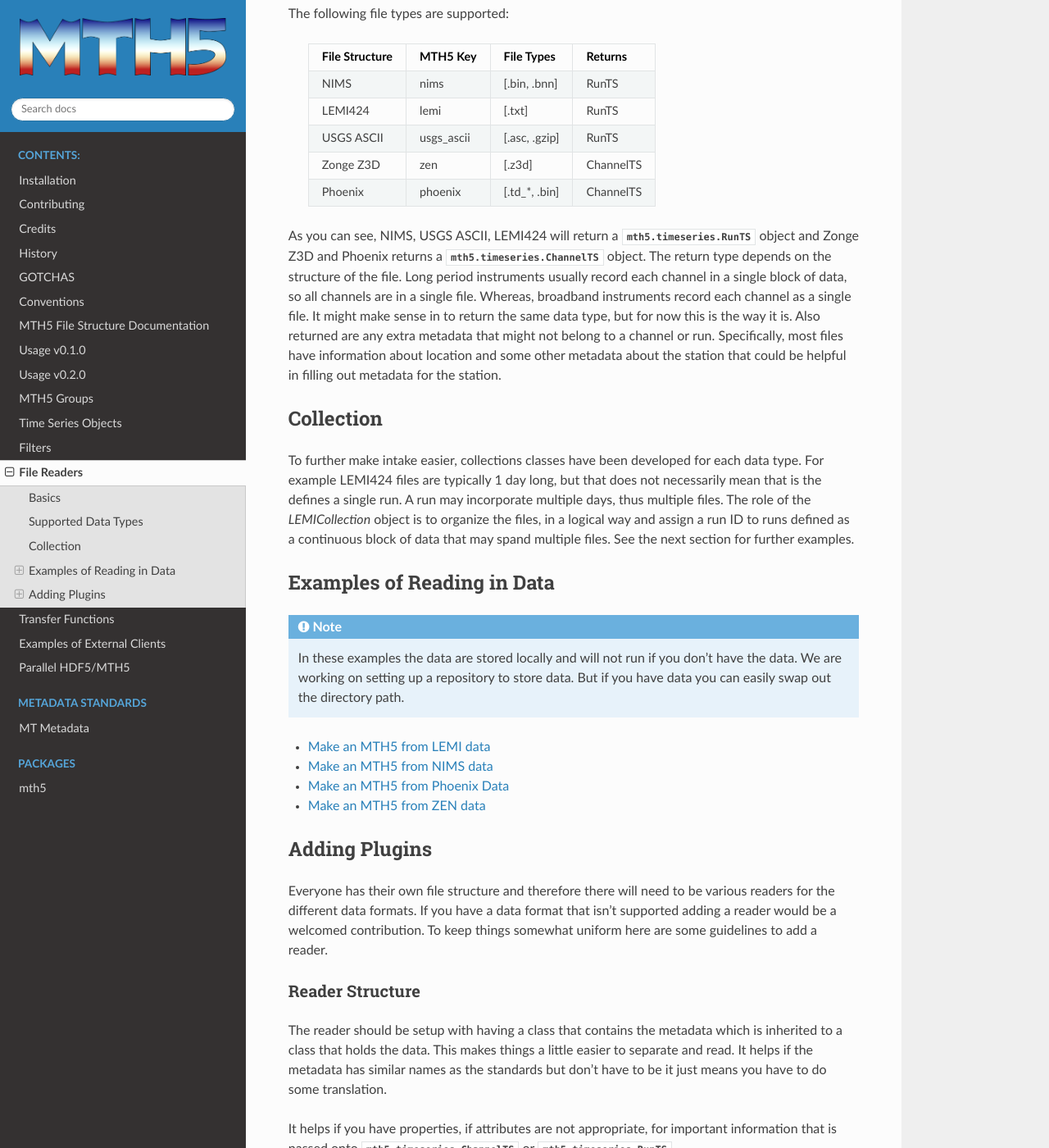
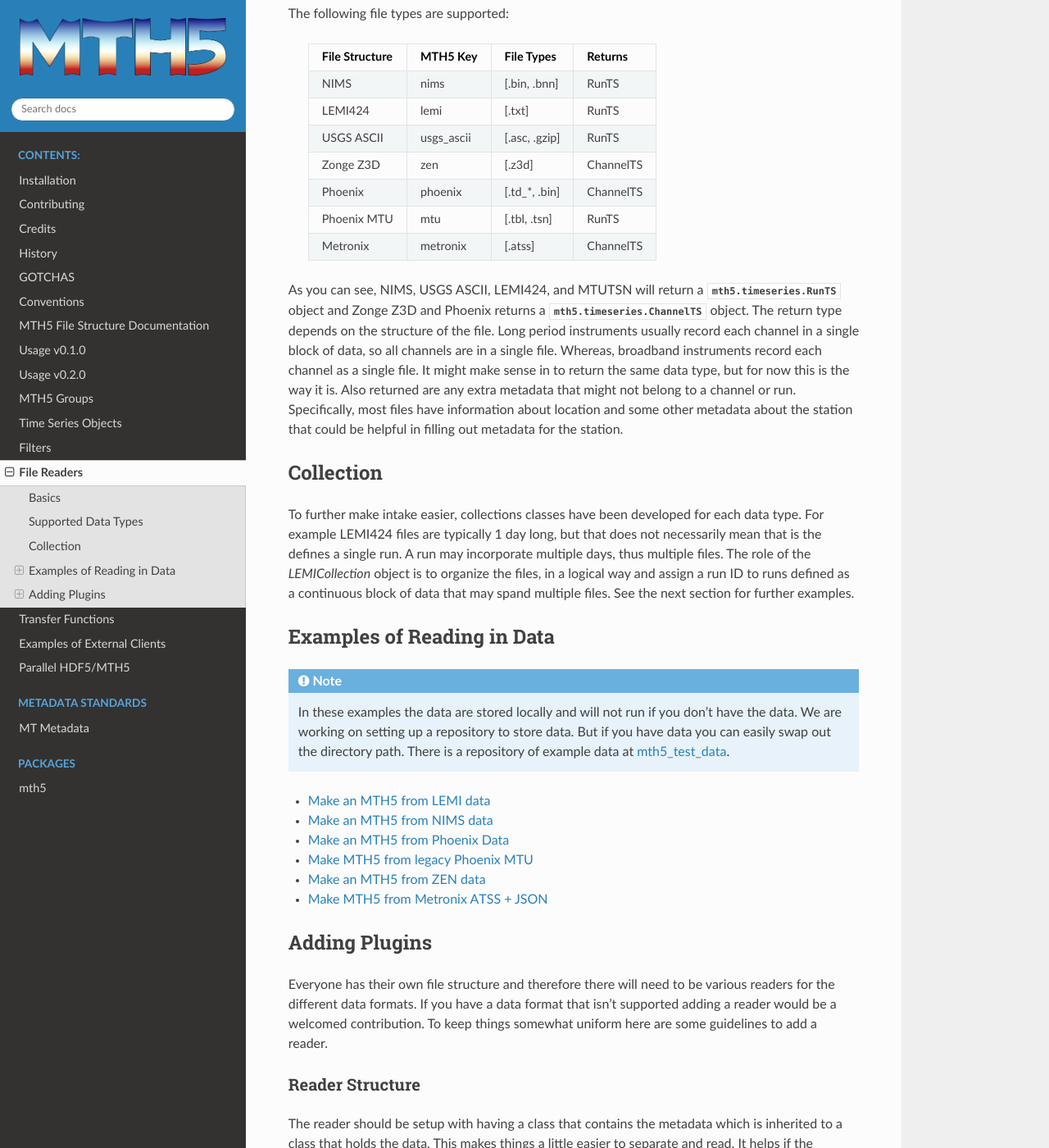
Before and after one commit to kujaku11/mth5, a Sphinx documentation site: the page built from docs/source/file_readers.rst, in a window 1280 px wide and 1400 px high, scrolled down 535 px. Shown: the whole window at 82% size. Built offline with Sphinx 7.4.7 and the Read the Docs theme 3.1.0, drawn with Linux system fonts in a browser that asks for light colours; formulas are drawn with MathJax 3; pages that are not in the unit, such as notebooks, are missing from menus; the version number is read from the project's files by our own code.

Commit message:
updating documentation

```diff
--- a/docs/conf.py
+++ b/docs/conf.py
@@ -117,7 +117,6 @@
 html_logo = "source/images/mth5_logo.png"
 html_theme_options = {
     "logo_only": True,
-    "display_version": True,
 }
 
 intersphinx_mapping = {
--- a/docs/source/file_readers.rst
+++ b/docs/source/file_readers.rst
@@ -27,9 +27,11 @@
 	USGS ASCII      usgs_ascii [.asc, .gzip] RunTS
 	Zonge Z3D       zen        [.z3d]        ChannelTS
 	Phoenix         phoenix    [.td_*, .bin] ChannelTS
+	Phoenix MTU     mtu        [.tbl, .tsn]  RunTS
+	Metronix        metronix   [.atss]       ChannelTS
 	=============== ========== ============= =============
 
-As you can see, NIMS, USGS ASCII, LEMI424 will return a :class:`mth5.timeseries.RunTS` object and Zonge Z3D and Phoenix returns a :class:`mth5.timeseries.ChannelTS` object.  The return type depends on the structure of the file.  Long period instruments usually record each channel in a single block of data, so all channels are in a single file.  Whereas, broadband instruments record each channel as a single file.  It might make sense in to return the same data type, but for now this is the way it is.  Also returned are any extra metadata that might not belong to a channel or run.  Specifically, most files have information about location and some other metadata about the station that could be helpful in filling out metadata for the station.
+As you can see, NIMS, USGS ASCII, LEMI424, and MTUTSN will return a :class:`mth5.timeseries.RunTS` object and Zonge Z3D and Phoenix returns a :class:`mth5.timeseries.ChannelTS` object.  The return type depends on the structure of the file.  Long period instruments usually record each channel in a single block of data, so all channels are in a single file.  Whereas, broadband instruments record each channel as a single file.  It might make sense in to return the same data type, but for now this is the way it is.  Also returned are any extra metadata that might not belong to a channel or run.  Specifically, most files have information about location and some other metadata about the station that could be helpful in filling out metadata for the station.
 
 Collection
 ------------
@@ -39,7 +41,7 @@
 Examples of Reading in Data
 ---------------------------------------
 
-.. note:: In these examples the data are stored locally and will not run if you don't have the data.  We are working on setting up a repository to store data.  But if you have data you can easily swap out the directory path.
+.. note:: In these examples the data are stored locally and will not run if you don't have the data.  We are working on setting up a repository to store data.  But if you have data you can easily swap out the directory path.  There is a repository of example data at `mth5_test_data <https://github.com/kujaku11/mth5_test_data>`__.
 
 .. toctree::
     :maxdepth: 1
@@ -47,7 +49,9 @@
     ../examples/notebooks/make_mth5_from_lemi.ipynb
     ../examples/notebooks/make_mth5_from_nims.ipynb
     ../examples/notebooks/make_mth5_from_phoenix_real.ipynb
+    ../examples/notebooks/make_mth5_from_phoenix_legacy_mtu.ipynb
     ../examples/notebooks/make_mth5_from_z3d.ipynb
+    ../examples/notebooks/make_mth5_from_metronix.ipynb
 
 
 Adding Plugins
```
